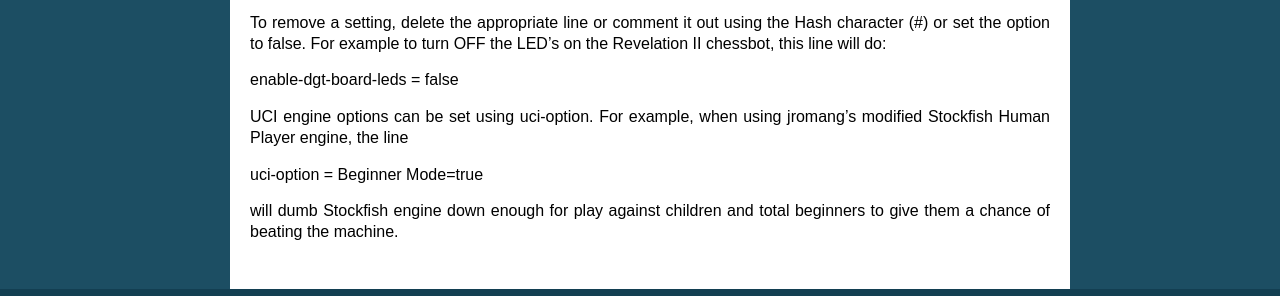
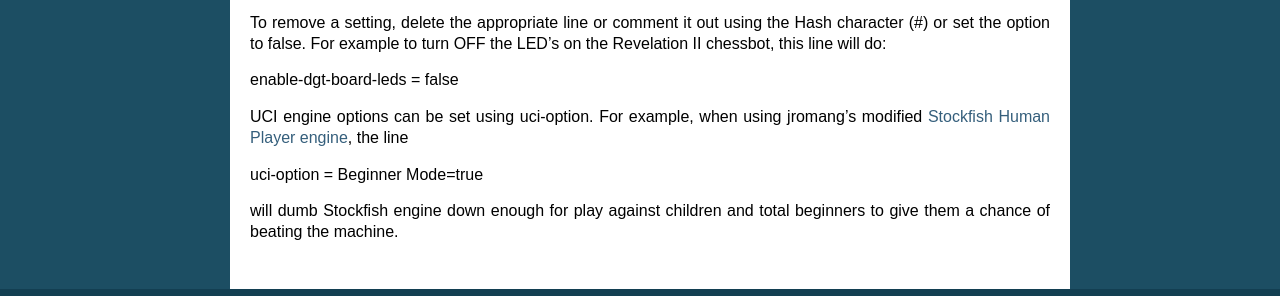
Before and after one commit to jromang/picochess, a Sphinx documentation site: the page built from docs/installation.rst, in a window 1280 px wide and 900 px high, scrolled down 2513 px. Shown: the part 549-845 px from the top of the window. Built offline with Sphinx 7.4.7, drawn with Linux system fonts in a browser that asks for light colours; part of the change alters nothing that is shown.

```diff
--- a/docs/installation.rst
+++ b/docs/installation.rst
@@ -178,7 +178,7 @@ For example to turn OFF the LED's on the Revelation II chessbot, this line will
 enable-dgt-board-leds = false
 
 UCI engine options can be set using uci-option. For example, when using jromang's modified
-Stockfish Human Player engine, the line
+`Stockfish Human Player engine <https://github.com/jromang/Stockfish/tree/human_player>`_, the line
 
 uci-option = Beginner Mode=true
 
```
